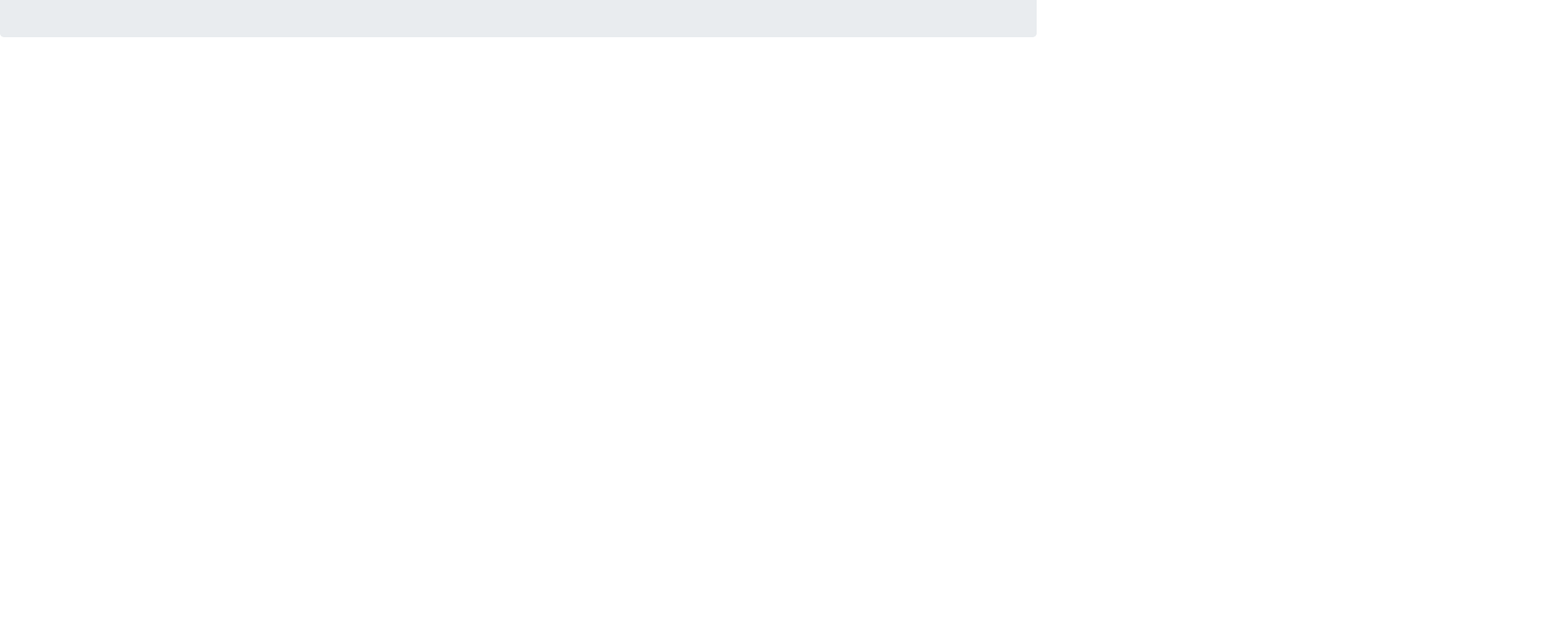
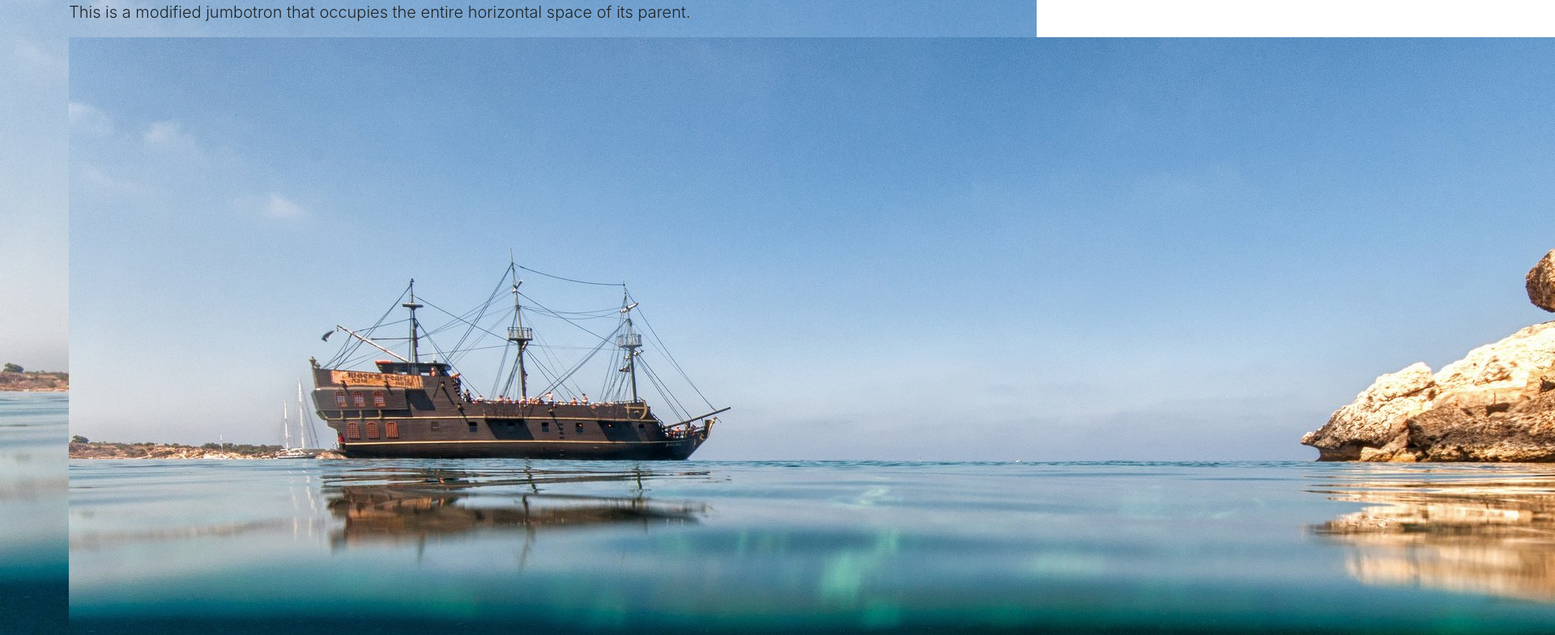
Before and after one commit to allysonwaller/allyson-bootstrap-homework, a website: page docs/index.html in a window 1280 px wide. Shown: the part 195-980 px from the top of the page at 81% size, 1920 px wide, since content can reach past the window. Before the commit the page ends 800 px from the top, so only its background shows below. Drawn offline with Linux system fonts and the light colour scheme.

Commit message:
Bootstrap Homework Sat

```diff
--- a/docs/index.html
+++ b/docs/index.html
@@ -26,9 +26,12 @@
         </nav>
     </div>
 
-    <div class="jumbotron">
-      <h1 class="display-4">The Ship's Log</h1>
-      <p class="lead">A diary by Capt. Crit 'Red Beard' McGillicuty</p>
+    <div class="jumbotron jumbotron-fluid">
+      <div class="container">
+        <h1 class="display-4">The Ship's Log</h1>
+        <p class="lead">This is a modified jumbotron that occupies the entire horizontal space of its parent.</p>
+        <img src="media/pirate-ship.jpg">
+      </div>
     </div>
     <!-- Closing scripts here -->
     <script src="js/jquery.min.js"></script>
--- a/src/scss/_jumbo.scss
+++ b/src/scss/_jumbo.scss
@@ -1,5 +1,4 @@
 .jumbotron {
-  padding: 2rem 1rem;
-  margin-bottom: 2rem;
-  background-color: #e9ecef;
-  border-radius: 0.3rem; }
+  background-image: url(/media/pirate-ship.jpg);
+  background-size: cover;
+}
```
Also changed, not shown: src/html/index.html (+6 -3 lines), docs/Media/kraken01.jpg (added), docs/Media/kraken02.jpg (added), docs/Media/kraken03.jpg (added), docs/Media/pirate-ship.jpg (added), docs/Media/pirate.jpg (added), docs/css/styles.css.
